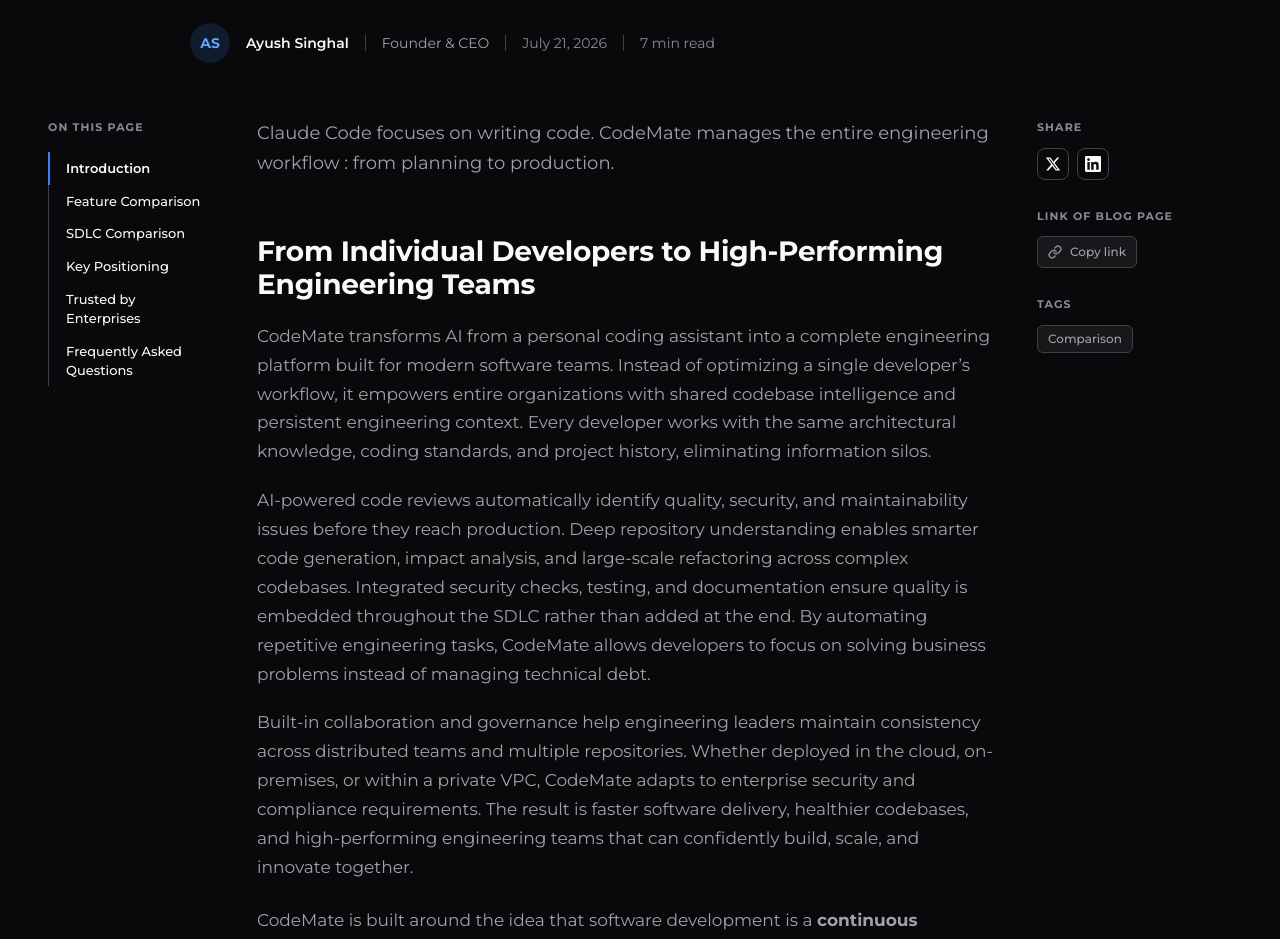
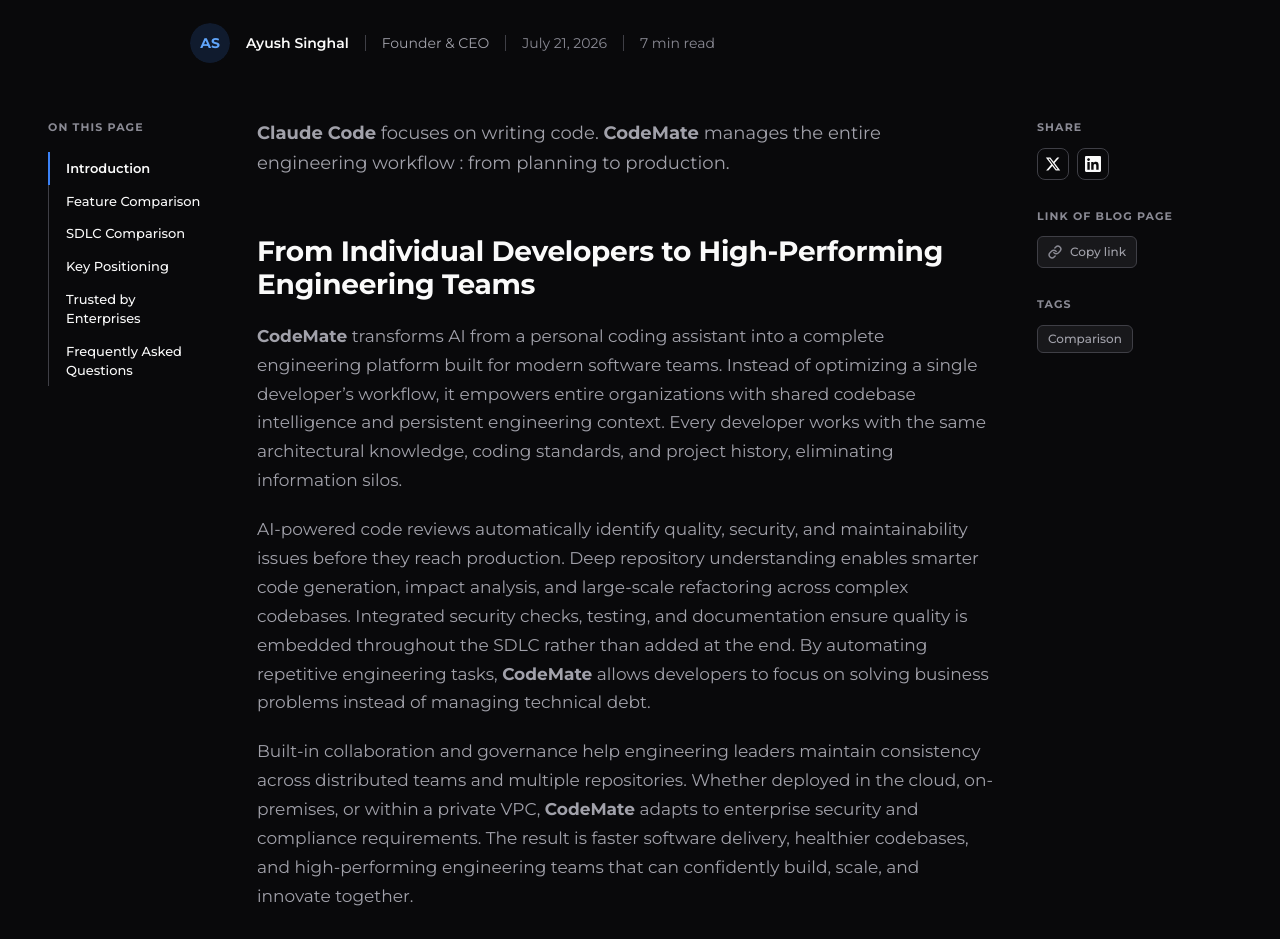
Before and after one commit to CodeMate-AI/landingpage-nextjs, a Next.js app: page /blog/codemate-vs-claude-code in a window 1280 px wide. Shown: the part 211-1150 px from the top of the page. Built offline with nearby package versions, Linux system fonts and the light colour scheme.

Commit message:
text highlight

```diff
--- a/src/app/blog/[slug]/contents/Blog3Content.tsx
+++ b/src/app/blog/[slug]/contents/Blog3Content.tsx
@@ -133,21 +133,21 @@
     <>
       <section>
         <p className="lead">
-          Claude Code focuses on writing code. CodeMate manages the entire engineering workflow : from planning to production.
+          <strong>Claude Code</strong> focuses on writing code. <strong>CodeMate</strong> manages the entire engineering workflow : from planning to production.
         </p>
 
         <h2 id="intro">From Individual Developers to High-Performing Engineering Teams</h2>
         <p>
-          CodeMate transforms AI from a personal coding assistant into a complete engineering platform built for modern software teams. Instead of optimizing a single developer’s workflow, it empowers entire organizations with shared codebase intelligence and persistent engineering context. Every developer works with the same architectural knowledge, coding standards, and project history, eliminating information silos.
+          <strong>CodeMate</strong> transforms AI from a personal coding assistant into a complete engineering platform built for modern software teams. Instead of optimizing a single developer’s workflow, it empowers entire organizations with shared codebase intelligence and persistent engineering context. Every developer works with the same architectural knowledge, coding standards, and project history, eliminating information silos.
         </p>
         <p>
-          AI-powered code reviews automatically identify quality, security, and maintainability issues before they reach production. Deep repository understanding enables smarter code generation, impact analysis, and large-scale refactoring across complex codebases. Integrated security checks, testing, and documentation ensure quality is embedded throughout the SDLC rather than added at the end. By automating repetitive engineering tasks, CodeMate allows developers to focus on solving business problems instead of managing technical debt.
+          AI-powered code reviews automatically identify quality, security, and maintainability issues before they reach production. Deep repository understanding enables smarter code generation, impact analysis, and large-scale refactoring across complex codebases. Integrated security checks, testing, and documentation ensure quality is embedded throughout the SDLC rather than added at the end. By automating repetitive engineering tasks, <strong>CodeMate</strong> allows developers to focus on solving business problems instead of managing technical debt.
         </p>
         <p>
-          Built-in collaboration and governance help engineering leaders maintain consistency across distributed teams and multiple repositories. Whether deployed in the cloud, on-premises, or within a private VPC, CodeMate adapts to enterprise security and compliance requirements. The result is faster software delivery, healthier codebases, and high-performing engineering teams that can confidently build, scale, and innovate together.
+          Built-in collaboration and governance help engineering leaders maintain consistency across distributed teams and multiple repositories. Whether deployed in the cloud, on-premises, or within a private VPC, <strong>CodeMate</strong> adapts to enterprise security and compliance requirements. The result is faster software delivery, healthier codebases, and high-performing engineering teams that can confidently build, scale, and innovate together.
         </p>
         <p className="my-6">
-          CodeMate is built around the idea that software development is a <strong>continuous lifecycle</strong>, not a series of disconnected steps. Its tools map directly to <a href="https://www.geeksforgeeks.org/software-engineering/software-development-life-cycle-sdlc/" target="_blank" rel="noopener noreferrer" className="text-blue-500 hover:underline">SDLC</a> stages:
+          <strong>CodeMate</strong> is built around the idea that software development is a <strong>continuous lifecycle</strong>, not a series of disconnected steps. Its tools map directly to <a href="https://www.geeksforgeeks.org/software-engineering/software-development-life-cycle-sdlc/" target="_blank" rel="noopener noreferrer" className="text-blue-500 hover:underline">SDLC</a> stages:
         </p>
         <ul className="list-disc pl-6 space-y-2.5 mb-8 text-slate-300">
           <li>
@@ -179,7 +179,7 @@
       <section>
         <h2 id="feature-comparison">CodeMate vs Claude Code : Feature Comparison</h2>
         <p>
-          A clean capability breakdown comparing CodeMate AI and Claude Code across enterprise deployment, governance, LLM support, and engineering features.
+          A clean capability breakdown comparing <strong>CodeMate AI</strong> and <strong>Claude Code</strong> across enterprise deployment, governance, LLM support, and engineering features.
         </p>
 
         <div className="clean-table-container">
@@ -212,7 +212,7 @@
       <section>
         <h2 id="sdlc-comparison">CodeMate vs Claude Code: AI Across the SDLC</h2>
         <p>
-          How CodeMate AI and Claude Code compare across key phases of the Software Development Lifecycle.
+          How <strong>CodeMate AI</strong> and <strong>Claude Code</strong> compare across key phases of the Software Development Lifecycle.
         </p>
 
         <div className="clean-table-container">
--- a/src/app/blog/[slug]/contents/Blog4Content.tsx
+++ b/src/app/blog/[slug]/contents/Blog4Content.tsx
@@ -176,7 +176,7 @@
         </p>
 
         <p>
-          For the past few years, the conversation around AI coding has largely revolved around autocomplete, chat, and code generation. GitHub Copilot set the standard by bringing AI directly into the IDE, enabling millions of developers to generate functions, explain code, and automate repetitive tasks with remarkable ease.
+          For the past few years, the conversation around AI coding has largely revolved around autocomplete, chat, and code generation. <strong>GitHub Copilot</strong> set the standard by bringing AI directly into the IDE, enabling millions of developers to generate functions, explain code, and automate repetitive tasks with remarkable ease.
         </p>
         <p>
           For individual productivity, that model works exceptionally well.
@@ -194,13 +194,13 @@
           It’s <strong>how effectively engineering knowledge can be shared, governed, and applied across the organization</strong>.
         </p>
         <p>
-          This is where the architectural philosophies of GitHub Copilot and CodeMate begin to diverge.
+          This is where the architectural philosophies of <strong>GitHub Copilot</strong> and <strong>CodeMate</strong> begin to diverge.
         </p>
         <p>
-          GitHub Copilot approaches AI as an intelligent pair programmer deeply integrated into the GitHub ecosystem. It focuses on helping developers generate code faster, automate pull requests, review changes, and work more efficiently within existing GitHub workflows.
+          <strong>GitHub Copilot</strong> approaches AI as an intelligent pair programmer deeply integrated into the GitHub ecosystem. It focuses on helping developers generate code faster, automate pull requests, review changes, and work more efficiently within existing GitHub workflows.
         </p>
         <p>
-          CodeMate takes a broader approach.
+          <strong>CodeMate</strong> takes a broader approach.
         </p>
         <p>
           Rather than viewing AI as another developer tool, it treats AI as an engineering platform that continuously learns from repositories, documentation, architectural patterns, engineering standards, and historical decisions. Instead of rebuilding context for every interaction, it creates a persistent knowledge layer that can support every engineer across the <strong>Software Development Lifecycle (SDLC)</strong>.
@@ -241,13 +241,13 @@
       <section>
         <h2 id="sdlc-unification">Unifying the Entire SDLC vs Isolated Assistance</h2>
         <p>
-          CodeMate is built to support the entire <strong>Software Development Lifecycle (SDLC)</strong>, not just the coding moment. Its ecosystem of products is designed to move seamlessly from research and requirements gathering to architecture, prototyping, development, testing, reviews, and deployment readiness.
+          <strong>CodeMate</strong> is built to support the entire <strong>Software Development Lifecycle (SDLC)</strong>, not just the coding moment. Its ecosystem of products is designed to move seamlessly from research and requirements gathering to architecture, prototyping, development, testing, reviews, and deployment readiness.
         </p>
         <p>
-          This is made possible by a unified memory layer and advanced context engineering that keeps knowledge connected across repositories, tickets, documentation, and engineering standards. Unlike GitHub Copilot, which operates as an isolated IDE-centric assistant with limited context across multiple codebases, CodeMate's context engineering is specifically optimized to reason across entire repository ecosystems, making it far superior for complex, multi-repo projects.
+          This is made possible by a unified memory layer and advanced context engineering that keeps knowledge connected across repositories, tickets, documentation, and engineering standards. Unlike <strong>GitHub Copilot</strong>, which operates as an isolated IDE-centric assistant with limited context across multiple codebases, <strong>CodeMate</strong>'s context engineering is specifically optimized to reason across entire repository ecosystems, making it far superior for complex, multi-repo projects.
         </p>
         <p>
-          By preserving continuity across the full <strong>SDLC</strong>, CodeMate ensures that design choices and requirements from the prototyping phase are automatically carried forward into development and verification. In practice, that means one platform can help teams investigate a problem, design the right solution, prototype quickly, implement changes, validate behavior, and review code with organizational awareness, all while keeping the workflow aligned to the <strong>SDLC</strong> from start to finish.
+          By preserving continuity across the full <strong>SDLC</strong>, <strong>CodeMate</strong> ensures that design choices and requirements from the prototyping phase are automatically carried forward into development and verification. In practice, that means one platform can help teams investigate a problem, design the right solution, prototype quickly, implement changes, validate behavior, and review code with organizational awareness, all while keeping the workflow aligned to the <strong>SDLC</strong> from start to finish.
         </p>
 
         <div className="clean-table-container my-6">
@@ -280,7 +280,7 @@
       <section>
         <h2 id="at-a-glance">At a Glance</h2>
         <p>
-          CodeMate VS GitHub Copilot : Beyond AI Code Completion comparison table:
+          <strong>CodeMate</strong> VS <strong>GitHub Copilot</strong> : Beyond AI Code Completion comparison table:
         </p>
 
         <div className="clean-table-container my-6">
@@ -343,10 +343,10 @@
           The quality of AI-generated code depends heavily on context.
         </p>
         <p>
-          GitHub Copilot primarily gathers context from the active repository and surrounding code.
+          <strong>GitHub Copilot</strong> primarily gathers context from the active repository and surrounding code.
         </p>
         <p>
-          CodeMate continuously builds an organizational knowledge base that spans repositories, internal documentation, APIs, and historical engineering decisions, enabling broader context for planning, reviews, and collaboration.
+          <strong>CodeMate</strong> continuously builds an organizational knowledge base that spans repositories, internal documentation, APIs, and historical engineering decisions, enabling broader context for planning, reviews, and collaboration.
         </p>
 
         <div className="clean-table-container my-6">
@@ -381,10 +381,10 @@
           Deployment architecture and data privacy often matter as much as AI capability in enterprise environments.
         </p>
         <p>
-          GitHub Copilot operates strictly as a cloud-hosted SaaS service. All prompts, code snippets, and metadata are processed through external cloud infrastructure, which can be a blocker for industries with strict regulatory compliance or data residency laws.
+          <strong>GitHub Copilot</strong> operates strictly as a cloud-hosted SaaS service. All prompts, code snippets, and metadata are processed through external cloud infrastructure, which can be a blocker for industries with strict regulatory compliance or data residency laws.
         </p>
         <p>
-          In contrast, CodeMate follows a strict privacy-first, on-device and local-first approach. By ensuring that the entire data footprint (including source code, prompts, index data, and context) stays within the user's controlled environment, CodeMate protects proprietary intellectual property from leaking. This includes CodeMate's proprietary models, which can be deployed and run directly on the user's local hardware or private VPC, providing full data sovereignty and supporting secure environments across full <strong>SDLC</strong>.
+          In contrast, <strong>CodeMate</strong> follows a strict privacy-first, on-device and local-first approach. By ensuring that the entire data footprint (including source code, prompts, index data, and context) stays within the user's controlled environment, <strong>CodeMate</strong> protects proprietary intellectual property from leaking. This includes <strong>CodeMate</strong>'s proprietary models, which can be deployed and run directly on the user's local hardware or private VPC, providing full data sovereignty and supporting secure environments across full <strong>SDLC</strong>.
         </p>
 
         <div className="clean-table-container my-6">
@@ -416,7 +416,7 @@
       <section>
         <h2 id="pricing">Pricing Model</h2>
         <p>
-          Pricing structure and financial predictability play a significant role in long-term enterprise AI planning. While GitHub Copilot links cost to variable credit consumption, CodeMate provides a flat licensing model to simplify budgeting.
+          Pricing structure and financial predictability play a significant role in long-term enterprise AI planning. While <strong>GitHub Copilot</strong> links cost to variable credit consumption, <strong>CodeMate</strong> provides a flat licensing model to simplify budgeting.
         </p>
 
         <div className="clean-table-container my-6">
```
